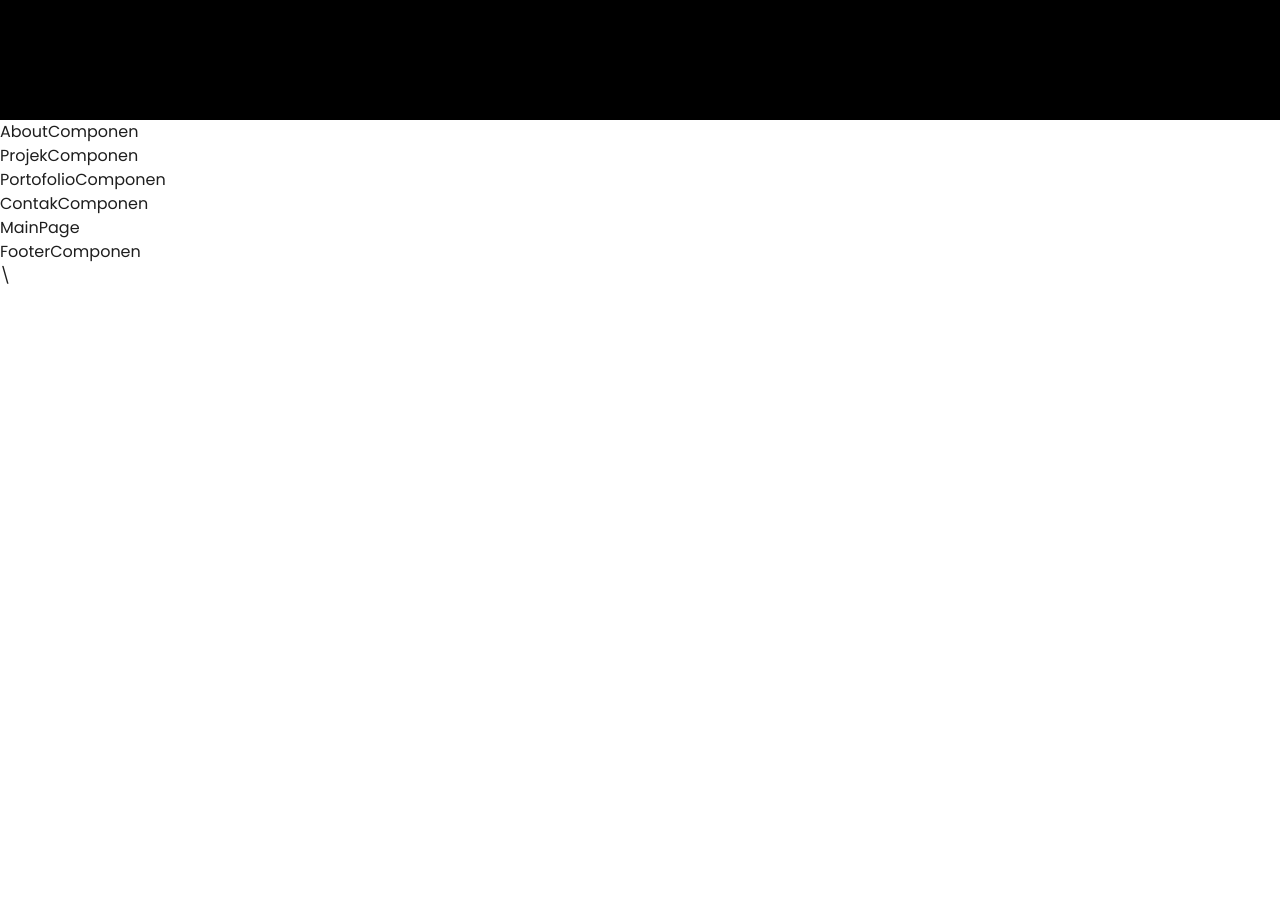
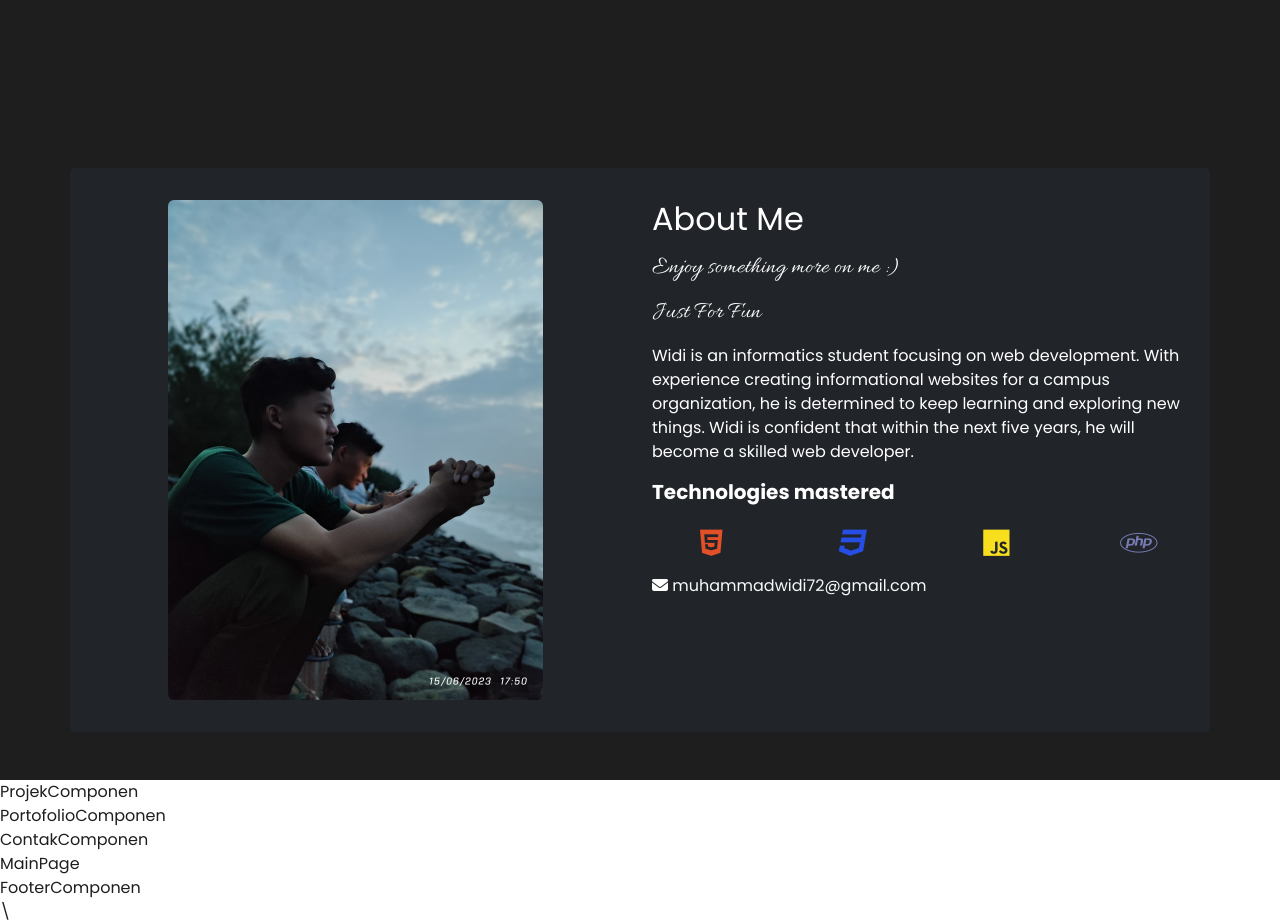
Before and after one commit to mwidiy/Portofolio-2, a React (Vite) app: page / in a window 1280 px wide. Shown: the part 800-1724 px from the top of the page. Before the commit the page ends 1088 px from the top, so only its background shows below. Built offline with nearby package versions, Linux system fonts and the light colour scheme.

Commit message:
menambahakan about

```diff
--- a/src/Componens/AboutComponen.jsx
+++ b/src/Componens/AboutComponen.jsx
@@ -1,8 +1,35 @@
+import React from 'react';
+import { Container, Row, Col, Image } from 'react-bootstrap';
+import profile from '../assets/bg.jpg';
 
 const AboutComponen = () => {
   return (
-    <div>AboutComponen</div>
-  )
-}
+    <Container fluid className="outer-container py-5">
+    <Container className="about-container bg-dark">
+      <Row>
+        <Col md={6} className="text-center">
+          <Image src={profile} alt="Profile" className="img-fluid profile-image" rounded />
+        </Col>
+        <Col md={6}>
+          <h2>About Me</h2>
+          <h4>Enjoy something more on me :)</h4>
+          <h4>Just For Fun</h4>
+          <p>
+          Widi is an informatics student focusing on web development. With experience creating informational websites for a campus organization, he is determined to keep learning and exploring new things. Widi is confident that within the next five years, he will become a skilled web developer.
+          </p>
+          <h5>Technologies mastered</h5>
+          <Row className="technologies-icons">
+            <Col><i className="fab fa-html5"></i></Col>
+            <Col><i className="fab fa-css3"></i></Col>
+            <Col><i className="fab fa-js"></i></Col>
+            <Col><i className="fab fa-php"></i></Col>
+          </Row>
+          <p className='text-light'><i class="fa-solid fa-envelope"></i> muhammadwidi72@gmail.com</p>
+        </Col>
+      </Row>
+    </Container>
+    </Container>
+  );
+};
 
-export default AboutComponen
+export default AboutComponen;
--- a/src/css/main.css
+++ b/src/css/main.css
@@ -2,13 +2,17 @@
     font-family: "Poppins", sans-serif;
     color: rgb(30, 30, 30);
 }
+
+/* div {
+  background-color: #000;
+} */
 
 .nav-hover:hover {
      background-color: red;
 }
 
 .header-container {
-    background-color: #000; /* atau rgb(30, 30, 30) untuk hitam abu-abu */
+    background-color: rgb(30, 30, 30); /* atau rgb(30, 30, 30) untuk hitam abu-abu */
     color: #fff; /* Warna putih untuk teks */
     padding: 2rem;
 }
@@ -39,3 +43,79 @@
 .social-icons a:hover i {
     color: red; /* Mengubah warna menjadi merah saat di-hover */
 }
+
+/* about */
+/* styles.css */
+/* styles.css */
+/* styles.css */
+.outer-container {
+  background-color: rgb(30, 30, 30);
+}
+
+.about-container {
+    background-color: rgb(30, 30, 30);
+    padding: 2rem;
+    border-radius: 5px;
+  }
+
+  .about-container h2 {
+    font-family: 'Poppins', sans-serif;
+    margin-bottom: 1rem;
+    color: #fff;
+  }
+
+  .about-container h4 {
+    font-family: 'Allura', cursive;
+    margin-bottom: 1rem;
+    color: #fff;
+  }
+
+  .about-container h5 {
+    color: #fff;
+    font-weight: bold;
+  }
+
+  .about-container p {
+    font-family: 'Poppins', sans-serif;
+    margin-bottom: 1rem;
+    color: #fff;
+  }
+
+  .technologies-icons > div {
+    display: flex;
+    justify-content: center;
+    align-items: center;
+    margin: 1rem 0;
+    font-size: 30px;
+  }
+
+  /* Warna untuk setiap nth-child */
+  .technologies-icons > div:nth-child(1) i {
+    color: #e34f26; /* HTML */
+  }
+
+  .technologies-icons > div:nth-child(2) i {
+    color: #264de4; /* CSS */
+  }
+
+  .technologies-icons > div:nth-child(3) i {
+    color: #f7df1e; /* JavaScript */
+  }
+
+  .technologies-icons > div:nth-child(4) i {
+    color: #777bb4; /* PHP */
+  }
+
+
+  .profile-image {
+    max-width: 100%;
+    height: auto;
+    border-radius: 5px;
+  }
+
+  .text-light  i {
+    color: #fff;
+  }
+  .text-light  i:hover {
+    color: #ff0000;
+  }
```
Also changed, not shown: src/assets/bg.jpg (added).
